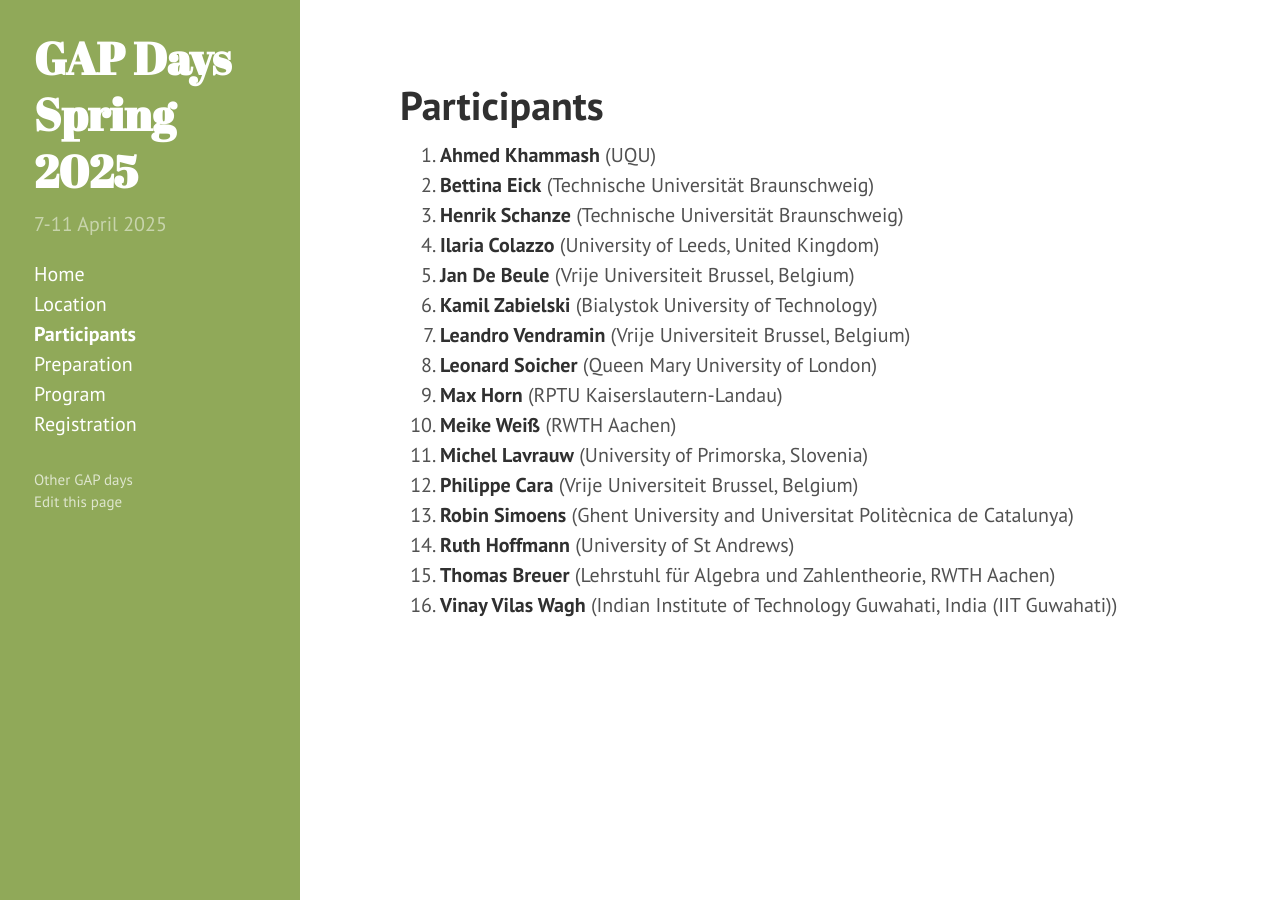
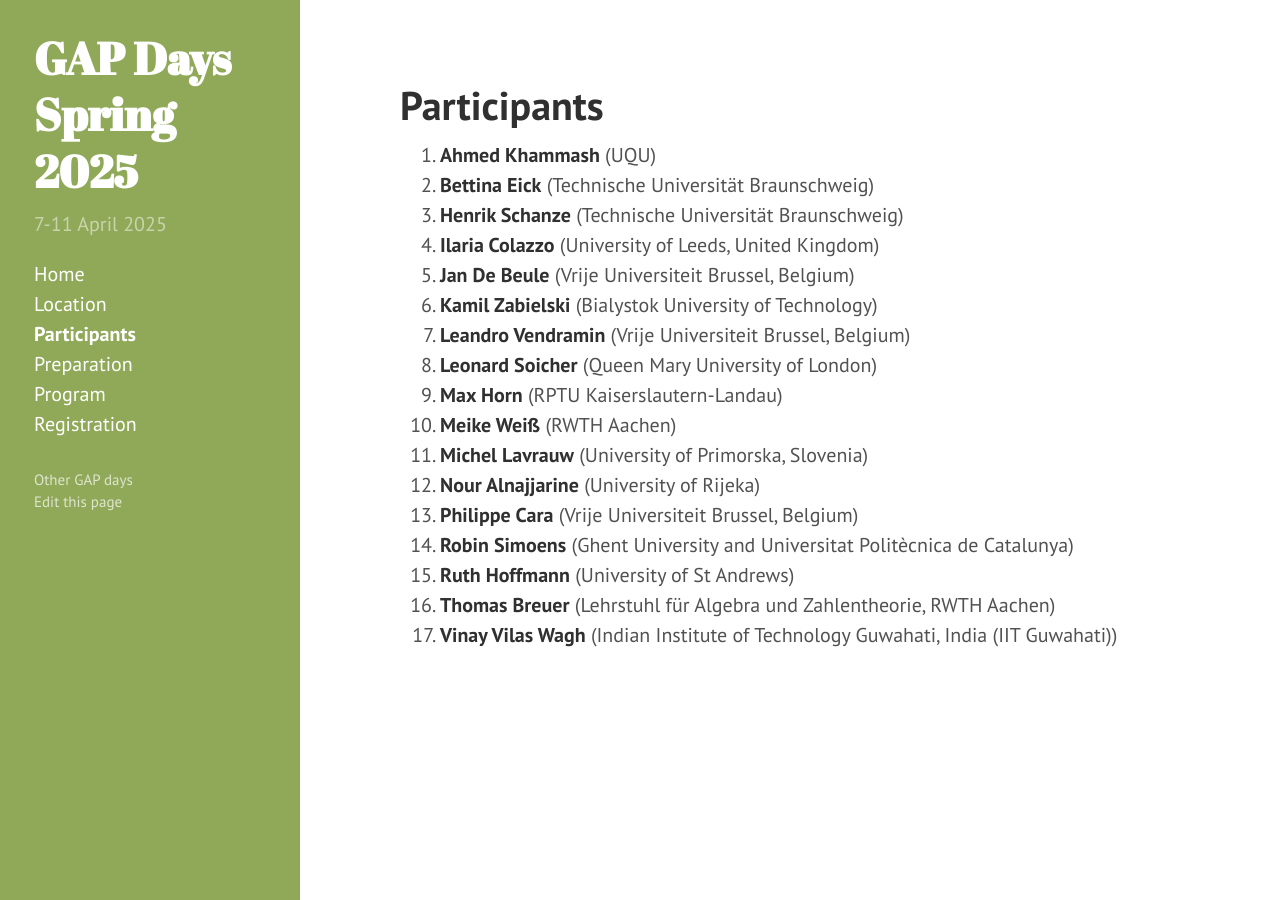
Before and after one commit to gapdays/gapdays2025-spring, a Jekyll site: the page built from participants.md, in a window 1280 px wide. Built offline with Jekyll 4.4.1, drawn with Linux system fonts in a browser that asks for light colours.

Commit message:
added one more participant

```diff
--- a/participants.md
+++ b/participants.md
@@ -18,7 +18,7 @@ participants:
   - {name: Ruth Hoffmann, affiliation: "University of St Andrews"}
   - {name: Ahmed Khammash, affiliation: "UQU"}
   - {name: Kamil Zabielski, affiliation: "Bialystok University of Technology"}
-
+  - {name: Nour Alnajjarine, affiliation: "University of Rijeka"}
 ---
 
 <ol>{% assign participants = page.participants | sort: "name" %}
```
